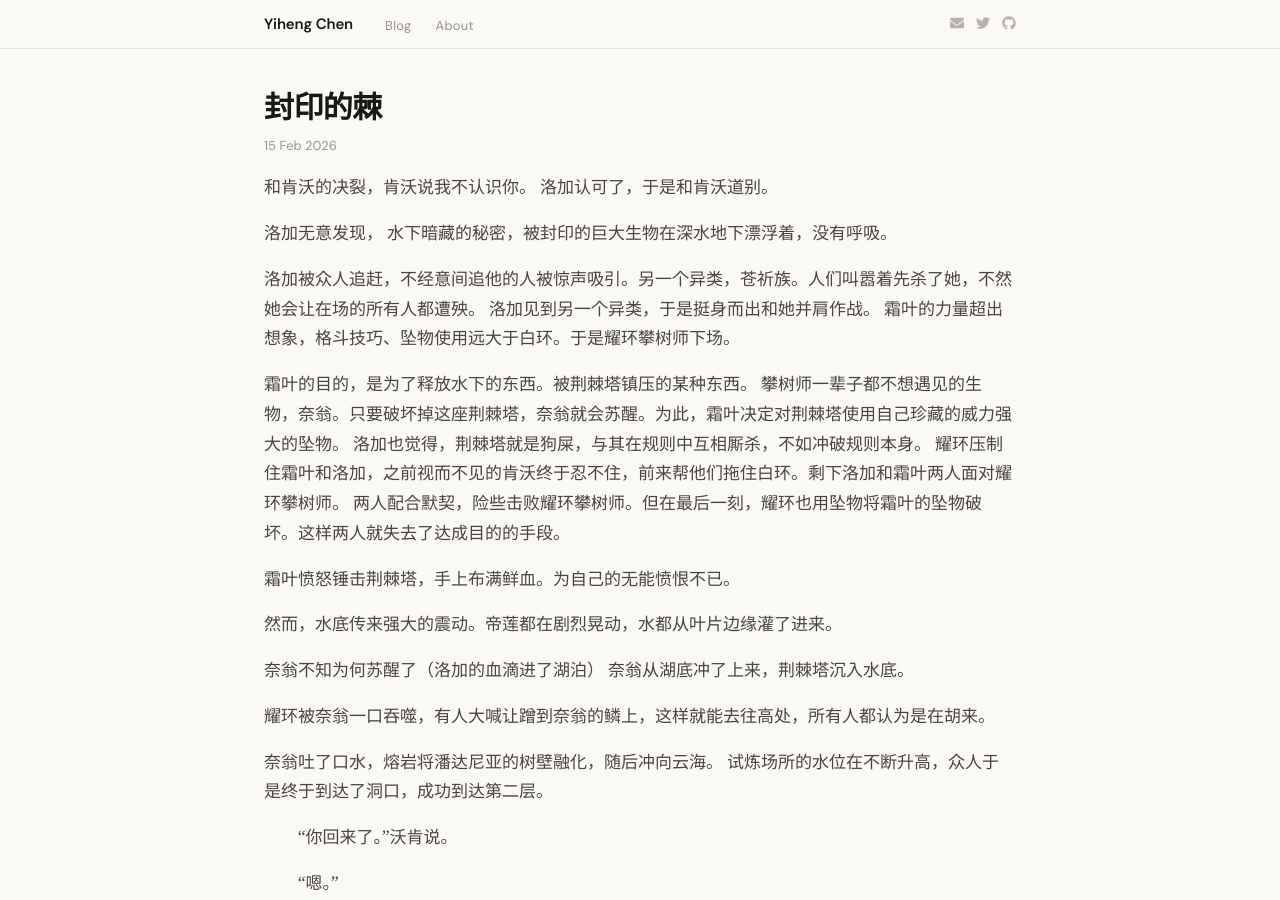
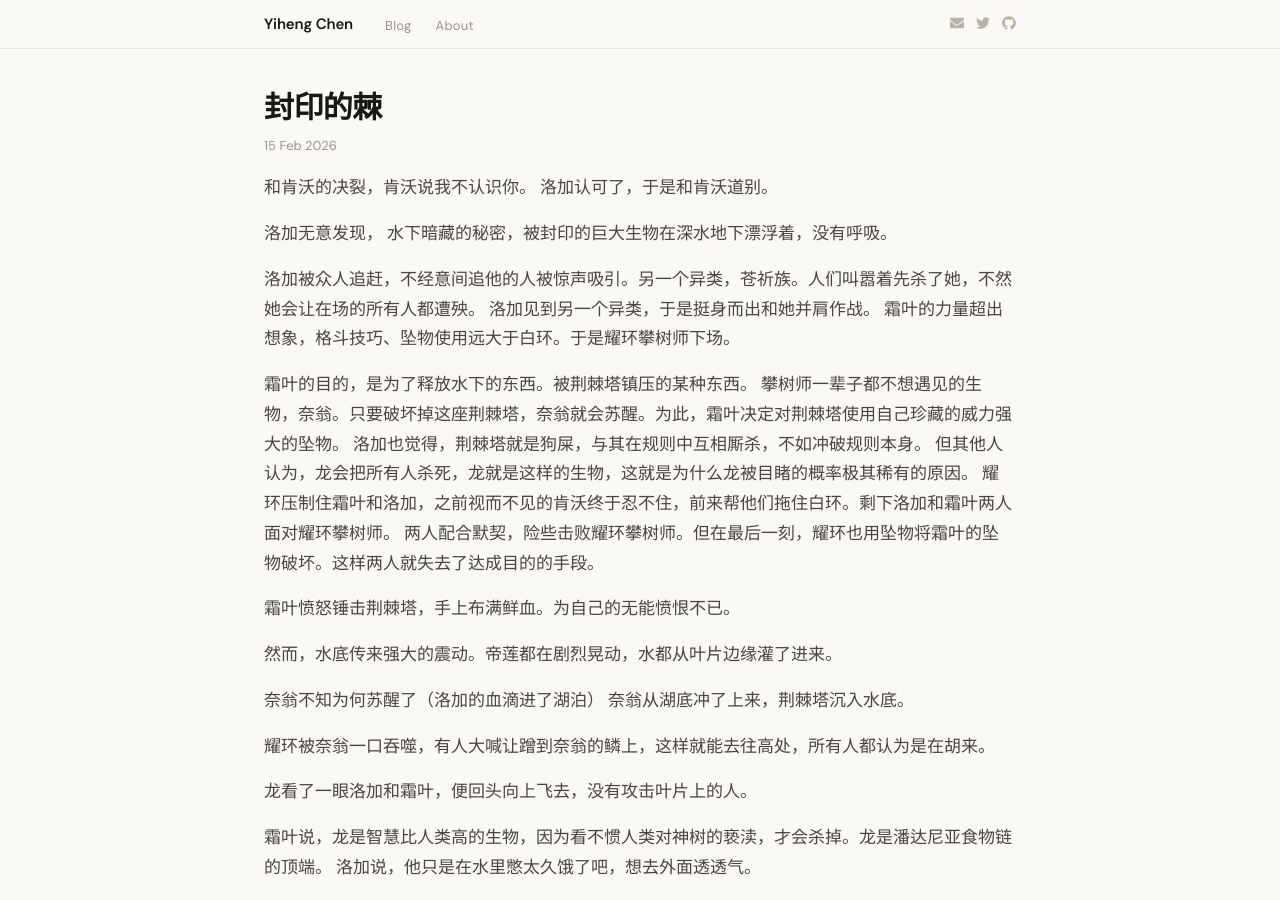
Before and after one commit to yihenc/yihenc.github.io, a Jekyll site: the page built from _posts/2026-02-15-封印的棘.md, in a window 1280 px wide and 900 px high. Built offline with Jekyll 4.4.1, drawn with Linux system fonts in a browser that asks for light colours; nearby versions of some CDN libraries.

Commit message:
Update: 封印的棘

```diff
--- a/_posts/2026-02-15-封印的棘.md
+++ b/_posts/2026-02-15-封印的棘.md
@@ -17,6 +17,7 @@ tags: [潘达尼亚传说, 奇幻, 架空]
 霜叶的目的，是为了释放水下的东西。被荆棘塔镇压的某种东西。
 攀树师一辈子都不想遇见的生物，奈翁。只要破坏掉这座荆棘塔，奈翁就会苏醒。为此，霜叶决定对荆棘塔使用自己珍藏的威力强大的坠物。
 洛加也觉得，荆棘塔就是狗屎，与其在规则中互相厮杀，不如冲破规则本身。
+但其他人认为，龙会把所有人杀死，龙就是这样的生物，这就是为什么龙被目睹的概率极其稀有的原因。
 耀环压制住霜叶和洛加，之前视而不见的肯沃终于忍不住，前来帮他们拖住白环。剩下洛加和霜叶两人面对耀环攀树师。
 两人配合默契，险些击败耀环攀树师。但在最后一刻，耀环也用坠物将霜叶的坠物破坏。这样两人就失去了达成目的的手段。
 
@@ -28,6 +29,11 @@ tags: [潘达尼亚传说, 奇幻, 架空]
 奈翁从湖底冲了上来，荆棘塔沉入水底。
 
 耀环被奈翁一口吞噬，有人大喊让蹭到奈翁的鳞上，这样就能去往高处，所有人都认为是在胡来。
+
+龙看了一眼洛加和霜叶，便回头向上飞去，没有攻击叶片上的人。
+
+霜叶说，龙是智慧比人类高的生物，因为看不惯人类对神树的亵渎，才会杀掉。龙是潘达尼亚食物链的顶端。
+洛加说，他只是在水里憋太久饿了吧，想去外面透透气。
 
 奈翁吐了口水，熔岩将潘达尼亚的树壁融化，随后冲向云海。
 试炼场所的水位在不断升高，众人于是终于到达了洞口，成功到达第二层。
```
